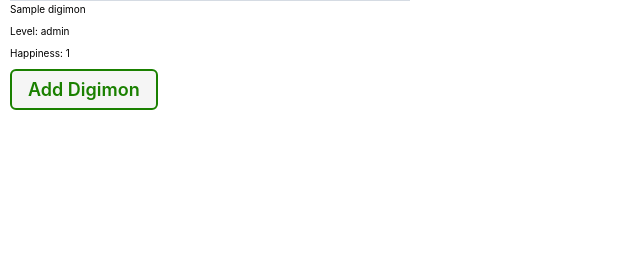
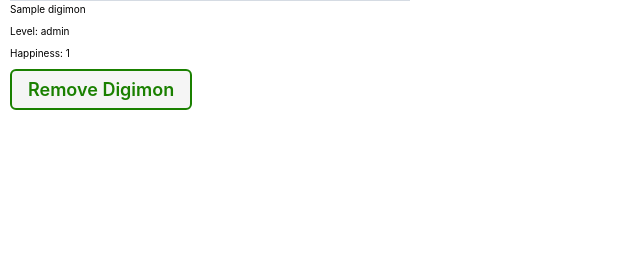
Before and after one commit to Tanisha-png/digiworld, a Django app: page /user/1/digifarm/ in a window 1280 px wide. Shown: the part 354-613 px from the top of the page, without its empty margins (0-640 px from the left). Run offline with Django 5.2, Linux system fonts and the light colour scheme; a user stored in the database is signed in; tables that the repository leaves empty hold one stand-in row (values such as "Sample post"); grey boxes marked "Sample" are stand-in pictures.

Commit message:
set up remove digimon

```diff
--- a/main_app/templates/digimon/digifarm.html
+++ b/main_app/templates/digimon/digifarm.html
@@ -19,15 +19,15 @@
           {% if digimon.happiness %}
           <p>Happiness: {{ digimon.happiness }}</p>
           {% endif %}
-          {% if user.digimon.count < 6 %}
+          {% if request.user == user %}
           <form
-          action="{% url 'associate-digimon' user.id digimon.id %}"
+          action="{% url 'remove-digimon' user.id digimon.id %}"
           method="post"
             class="subsection-content"
             autocomplete="off"
           >
-            {% csrf_token %} {{ feeding_form.as_p }}
-            <button type="submit" class="btn submit">Add Digimon</button>
+            {% csrf_token %}
+            <button type="submit" class="btn submit">Remove Digimon</button>
           </form>
           {% endif %}
         </div>
--- a/main_app/urls.py
+++ b/main_app/urls.py
@@ -11,6 +11,7 @@ urlpatterns = [
   path('user/<int:user_id>/digifarm/', views.digifarm, name='digifarm'),
   path('user/<int:user_id>/digifarm/<int:digimon_id>/associate-digimon/', views.associate_digimon, name='associate-digimon'),
   path('digimon/create/', views.DigimonCreate.as_view(), name='digimon-create'),
+  path('user/<int:user_id>/digifarm/<int:digimon_id>/remove-digimon/', views.remove_digimon, name='remove-digimon'),
   # path('digimon/<int:pk>/update/', views.DigimonUpdate.as_view(), name='digimon-update'),
   # path('digimon/<int:pk>/delete/', views.DigimonDelete.as_view(), name='digimon-delete'),
   path('accounts/signup/', views.signup, name='signup'),
--- a/main_app/views.py
+++ b/main_app/views.py
@@ -13,6 +13,7 @@ from main_app.models import Digimon
 from django.core.exceptions import ValidationError
 from django.shortcuts import get_object_or_404, redirect
 from django.core.paginator import Paginator
+from django.contrib.auth.models import User
 
 # Create your views here.
 
@@ -60,12 +61,17 @@ def associate_digimon(request, user_id, digimon_id):
         # Handle the validation error
         return redirect('digifarm', user_id=user_id)
 
+def remove_digimon(request, user_id, digimon_id):
+    user = request.user
+    Digimon.objects.get(id=digimon_id).user.remove(user)
+    return redirect('digifarm', user_id=user_id)
+
 def digifarm(request, user_id ):
-    user = request.user
+    user = User.objects.get(id=user_id)
     digifarm = user.digimon.all()
     return render(request, 'digimon/digifarm.html', {
         'digifarm': digifarm,
-        # 'user_id': user_id
+        'user': user
     })
 
 # def remove_toy(request, cat_id, toy_id):
```
